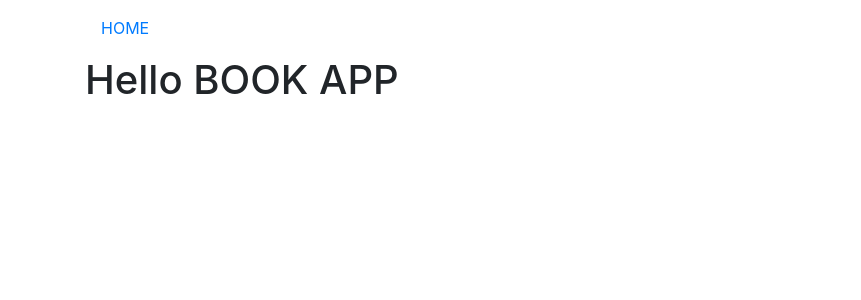
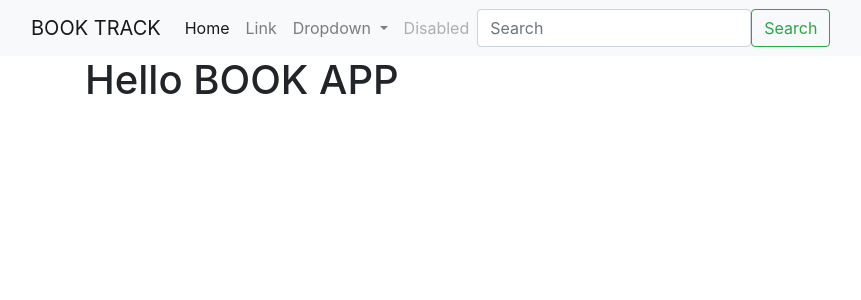
Before and after one commit to RaduIordac/book, a Django app: page / in a window 1280 px wide. Shown: the top 300 px of the page, without its empty margins (0-861 px from the left). Run offline with Django 4.2, Linux system fonts and the light colour scheme; some libraries are stand-ins or nearby versions.

Commit message:
first book_app

```diff
--- a/book_app/templates/base.html
+++ b/book_app/templates/base.html
@@ -7,15 +7,42 @@
 
 </head>
 <body>
-    <nav class = "navbar">
-        <div class = "container fixed" >
-{#          /   duce la home #}
-            <a href="/" class = "navbar brand">
-                HOME
-            </a>
-        </div>
-
-    </nav>
+    <nav class="navbar navbar-expand-lg navbar-light bg-light">
+  <div class="container-fluid">
+    <a class="navbar-brand" href="#">BOOK TRACK</a>
+    <button class="navbar-toggler" type="button" data-bs-toggle="collapse" data-bs-target="#navbarSupportedContent" aria-controls="navbarSupportedContent" aria-expanded="false" aria-label="Toggle navigation">
+      <span class="navbar-toggler-icon"></span>
+    </button>
+    <div class="collapse navbar-collapse" id="navbarSupportedContent">
+      <ul class="navbar-nav me-auto mb-2 mb-lg-0">
+        <li class="nav-item">
+          <a class="nav-link active" aria-current="page" href="#">Home</a>
+        </li>
+        <li class="nav-item">
+          <a class="nav-link" href="#">Link</a>
+        </li>
+        <li class="nav-item dropdown">
+          <a class="nav-link dropdown-toggle" href="#" id="navbarDropdown" role="button" data-bs-toggle="dropdown" aria-expanded="false">
+            Dropdown
+          </a>
+          <ul class="dropdown-menu" aria-labelledby="navbarDropdown">
+            <li><a class="dropdown-item" href="#">Action</a></li>
+            <li><a class="dropdown-item" href="#">Another action</a></li>
+            <li><hr class="dropdown-divider"></li>
+            <li><a class="dropdown-item" href="#">Something else here</a></li>
+          </ul>
+        </li>
+        <li class="nav-item">
+          <a class="nav-link disabled" href="#" tabindex="-1" aria-disabled="true">Disabled</a>
+        </li>
+      </ul>
+      <form class="d-flex">
+        <input class="form-control me-2" type="search" placeholder="Search" aria-label="Search">
+        <button class="btn btn-outline-success" type="submit">Search</button>
+      </form>
+    </div>
+  </div>
+</nav>
     <div class = "container fixed">
         {% block content %}
 
--- a/book_app/views.py
+++ b/book_app/views.py
@@ -1,5 +1,11 @@
 from django.shortcuts import render
 
 # Create your views here.
+from book_app.models import Book
+
+
 def home_view(request):
     return render(request, template_name='home.html')
+
+def show_books_view(request):
+    return render(request, template_name= "books.html", context={"context_books" : Book.objects.all()})
--- a/book_tracker/urls.py
+++ b/book_tracker/urls.py
@@ -16,9 +16,10 @@ Including another URLconf
 from django.contrib import admin
 from django.urls import path
 
-from book_app.views import home_view
+from book_app.views import home_view, show_books_view
 
 urlpatterns = [
     path('admin/', admin.site.urls),
-path('', home_view),
+    path('', home_view),
+    path('Books/', show_books_view),
 ]
```
Also changed, not shown: book_app/templates/books.html (added, +7 -0 lines).
